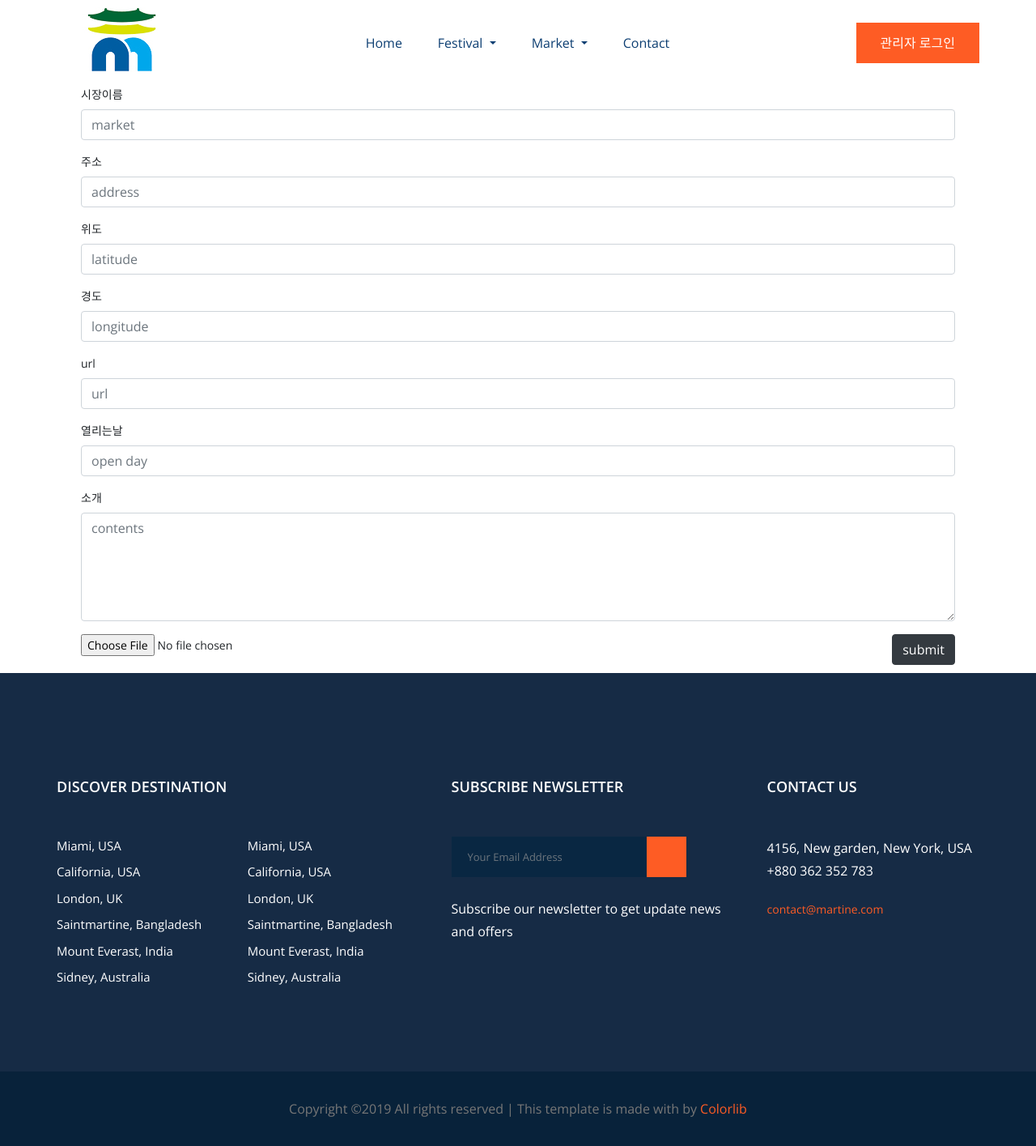
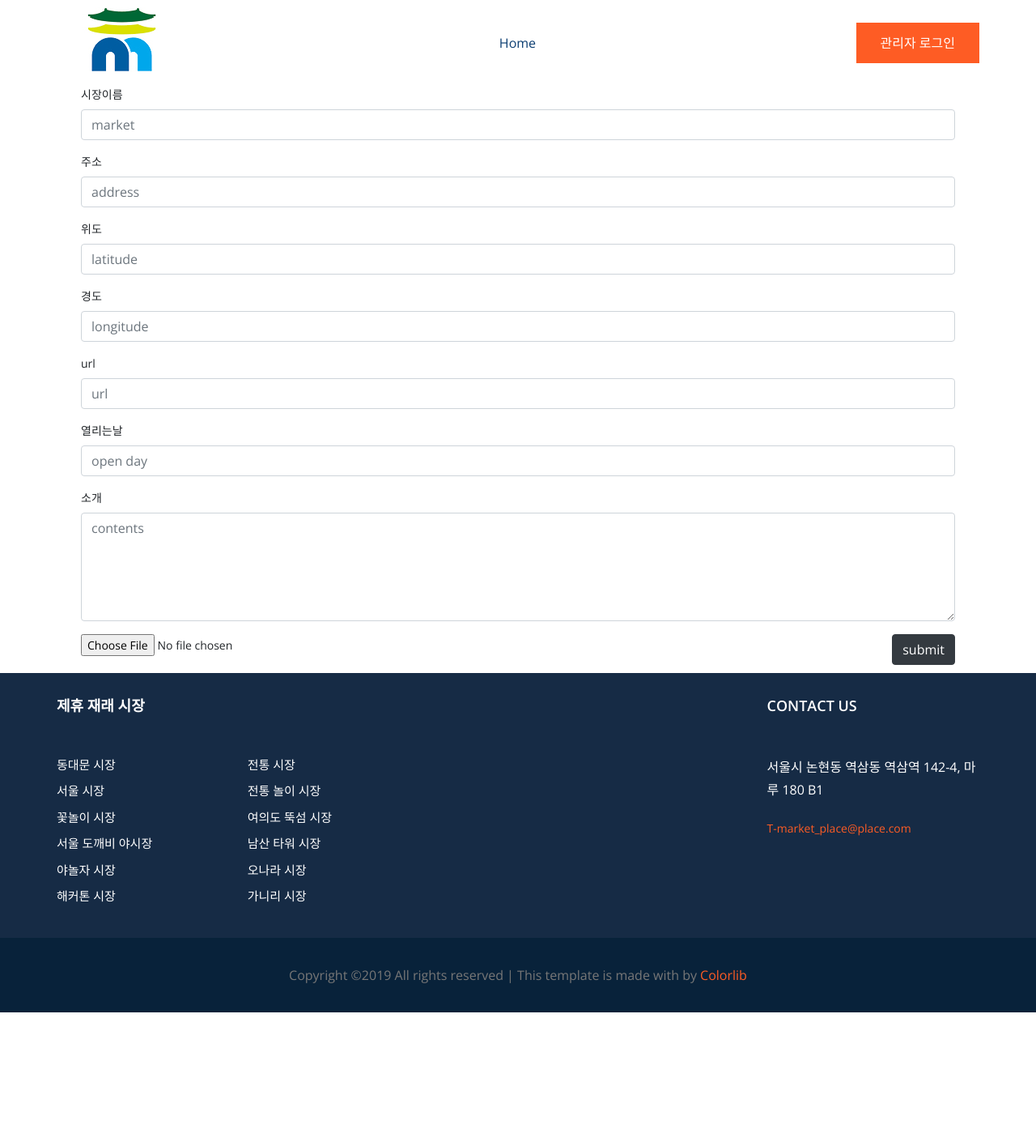
Before and after one commit to doorBW/T-MarketPlace, a Django app: page /market/new/ in a window 1280 px wide. Shown: the whole page at 81% size. After the commit the page ends 1250 px from the top, so only its background shows below. Run offline with Django 3.2, Linux system fonts and the light colour scheme; some libraries are stand-ins or nearby versions.

Commit message:
template organization2

```diff
--- a/T_MarketPlace/main/static/main/css/maincontent.css
+++ b/T_MarketPlace/main/static/main/css/maincontent.css
@@ -77,6 +77,12 @@ margin-bottom: 0px !important;
     height: 42vw;
     min-height: 530px;
 }
+/* footer CSS */
 .footer-area {
     scroll-snap-align: end;
+    padding: 30px 0px 0px !important;
 }
+
+.footer-area .copyright_part_text {
+    margin-top: 30px !important;
+}
--- a/T_MarketPlace/main/templates/footer.html
+++ b/T_MarketPlace/main/templates/footer.html
@@ -4,53 +4,31 @@
         <div class="row justify-content-between">
             <div class="col-sm-6 col-md-5">
                 <div class="single-footer-widget">
-                    <h4>Discover Destination</h4>
+                    <h4>제휴 재래 시장</h4>
                     <ul>
-                        <li><a href="#">Miami, USA</a></li>
-                        <li><a href="#">California, USA</a></li>
-                        <li><a href="#">London, UK</a></li>
-                        <li><a href="#">Saintmartine, Bangladesh</a></li>
-                        <li><a href="#">Mount Everast, India</a></li>
-                        <li><a href="#">Sidney, Australia</a></li>
-                        <li><a href="#">Miami, USA</a></li>
-                        <li><a href="#">California, USA</a></li>
-                        <li><a href="#">London, UK</a></li>
-                        <li><a href="#">Saintmartine, Bangladesh</a></li>
-                        <li><a href="#">Mount Everast, India</a></li>
-                        <li><a href="#">Sidney, Australia</a></li>
+                        <li><a href="#">동대문 시장</a></li>
+                        <li><a href="#">서울 시장</a></li>
+                        <li><a href="#">꽃놀이 시장</a></li>
+                        <li><a href="#">서울 도깨비 야시장</a></li>
+                        <li><a href="#">야놀자 시장</a></li>
+                        <li><a href="#">해커톤 시장</a></li>
+                        <li><a href="#">전통 시장</a></li>
+                        <li><a href="#">전통 놀이 시장</a></li>
+                        <li><a href="#">여의도 뚝섬 시장</a></li>
+                        <li><a href="#">남산 타워 시장</a></li>
+                        <li><a href="#">오나라 시장</a></li>
+                        <li><a href="#">가니리 시장</a></li>
                     </ul>
 
                 </div>
             </div>
             <div class="col-sm-6 col-md-4">
-                <div class="single-footer-widget">
-                    <h4>Subscribe Newsletter</h4>
-                    <div class="form-wrap" id="mc_embed_signup">
-                        <form target="_blank"
-                            action="https://spondonit.us12.list-manage.com/subscribe/post?u=1462626880ade1ac87bd9c93a&amp;id=92a4423d01"
-                            method="get" class="form-inline">
-                            <input class="form-control" name="EMAIL" placeholder="Your Email Address"
-                                onfocus="this.placeholder = ''" onblur="this.placeholder = 'Your Email Address '"
-                                required="" type="email">
-                            <button class="click-btn btn btn-default text-uppercase"> <i class="far fa-paper-plane"></i>
-                            </button>
-                            <div style="position: absolute; left: -5000px;">
-                                <input name="b_36c4fd991d266f23781ded980_aefe40901a" tabindex="-1" value=""
-                                    type="text">
-                            </div>
-
-                            <div class="info"></div>
-                        </form>
-                    </div>
-                    <p>Subscribe our newsletter to get update news and offers</p>
-                </div>
             </div>
             <div class="col-sm-6 col-md-3">
                 <div class="single-footer-widget footer_icon">
                     <h4>Contact Us</h4>
-                    <p>4156, New garden, New York, USA
-                            +880 362 352 783</p>
-                    <span>contact@martine.com</span>
+                    <p>서울시 논현동 역삼동 역삼역 142-4, 마루 180 B1</p>
+                    <span>T-market_place@place.com</span>
                     <div class="social-icons">
                         <a href="#"><i class="ti-facebook"></i></a>
                         <a href="#"><i class="ti-twitter-alt"></i></a>
--- a/T_MarketPlace/main/templates/nav-bar.html
+++ b/T_MarketPlace/main/templates/nav-bar.html
@@ -18,6 +18,7 @@
                                 <li class="nav-item">
                                     <a class="nav-link" href="{% url 'index' %}">Home</a>
                                 </li>
+                                {% if user.is_authenticated %}
                                 <li class="nav-item dropdown">
                                     <a class="nav-link dropdown-toggle" href="blog.html" id="navbarDropdown"
                                         role="button" data-toggle="dropdown" aria-haspopup="true"
@@ -28,6 +29,9 @@
                                         <a class="dropdown-item" href="{% url 'festival_new' %}">올리기</a>
                                     </div>
                                 </li>
+                                {% else %}
+                                {% endif %}
+                                {% if user.is_authenticated %}
                                 <li class="nav-item dropdown">
                                     <a class="nav-link dropdown-toggle" href="blog.html" id="navbarDropdown_1"
                                         role="button" data-toggle="dropdown" aria-haspopup="true"
@@ -39,10 +43,10 @@
                                         <a class="dropdown-item" href="{% url 'market_new' %}">올리기</a>
                                     </div>
 
+
                                 </li>
-                                <li class="nav-item">
-                                    <a class="nav-link" href="contact.html">Contact</a>
-                                </li>
+                                {% else %}
+                                {% endif %}
                             </ul>
                         </div>
                         <div class="auth_user">
```
